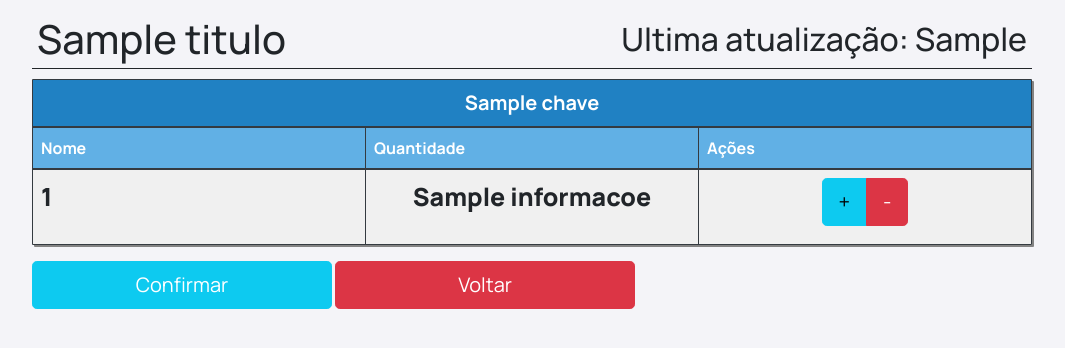
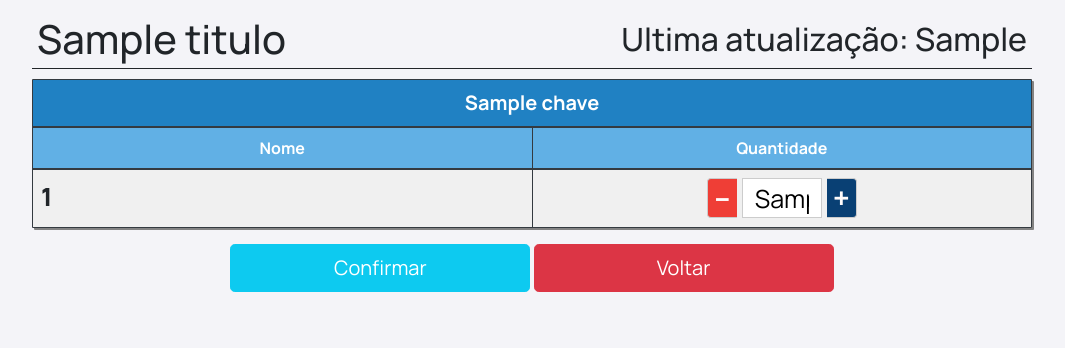
Before and after one commit to enzo-garofalo/controle-camara, a Flask app: template Programa/templates/funcionalidade.html in a window 1280 px wide. Shown: the top 348 px of the page, without its empty margins (108-1173 px from the left). Run offline with Flask 3, Linux system fonts and the light colour scheme; the template is opened without the code that fills it: most values are stand-ins (such as "Sample title", 1, 10 or a date in 2020); some libraries are stand-ins or nearby versions.

Commit message:
Fix: Increment/Decrement Button

```diff
--- a/Programa/static/app.css
+++ b/Programa/static/app.css
@@ -172,3 +172,39 @@
     color: white;
     box-shadow: 3px 3px rgba(102, 102, 102, 0.795);/* Largura dos botões */
 }
+.input-number{
+  width: 80px;
+  padding: 0 12px;
+  vertical-align: top;
+  text-align: center;
+  outline: none
+}
+.input-number,
+.input-number-decrement,
+.input-number-increment{
+  border: 1px solid #ccc;
+  height: 40px;
+  user-select: none
+}
+
+.input-number-decrement,
+.input-number-increment{
+  display: inline-block;
+  width: 30px;
+  line-height: 38px;
+  color: #fffcfc;
+  font-size: 30px;
+  text-align: center;
+  font-weight: bold;
+  cursor: pointer;
+}
+.input-number-decrement{
+  border-right: none;
+  border-radius: 4px 0 0 4px;
+  background-color: #ef3e36;
+}
+.input-number-increment{
+  background-color: #094074;
+  border-left: none;
+  border-radius: 0 4px 4px 0
+}
--- a/Programa/templates/funcionalidade.html
+++ b/Programa/templates/funcionalidade.html
@@ -1,11 +1,14 @@
 {% extends "template.html" %}
 {% block conteudo %}
     <div class="content" data-funcao="{{ funcao }}">
+        <form action="{{ url_for('atualiza') }}" method="post">
             {% for chave, produtos in lista.items() %}
             <table class="table table-hover table-striped table-responsive table-bordered table-custom-border">
                 <thead class="thead-custom">
                     <tr>
-                    <th colspan="{% if funcao == 'Retirada' %}5{% else %}3{% endif %}" class="table-title">{{ chave }}</th>
+                        <th colspan="{% if funcao == 'Retirada' %}5{% else %}3{% endif %}" class="table-title">
+                            {{ chave }}
+                        </th>
                     </tr>
                     <tr class="tr-custom">
                         <th class="col-4">Nome</th>
@@ -14,44 +17,40 @@
                             <th class="col-4">Data de Chegada</th>
                             <th class="col-4">Retirar</th>
                         {% endif %}
-                    <th class="col-4">Ações</th>
                     </tr>
                 </thead>
                 <tbody>
                     {% for informacoes in produtos  %}
-                    {% if funcao == 'Retirada' and informacoes[1] == 0 %}
-
-                    {% else %}
                         <tr>
                             <td class="nome">{{ informacoes[0] }}</td>
-                        <td id="qtd-{{ loop.index }}">{{ informacoes[1] }}</td>
+                            <td>
+                                <span class="input-number-decrement">–</span>
+                                <input class="input-number" type="text" value="{{ informacoes[1] }}" min="0" max="10">
+                                <span class="input-number-increment">+</span>
+                            </td>
                             {% if funcao == 'Retirada' %}
-                            <td>{{ informacoes[2] }}</td>
-                            <td id="retirar-{{ loop.index }}">0</td>
+                                <td>
+                                    {{ informacoes[2] }}
+                                </td>
+                                <td id="retirar-{{ loop.index }}">
+                                    0
+                                </td>
                             {% endif %}
-                        <td>
-                            <div class="btn-group" role="group">
-                                <button class="btn btn-info btn-lg adicionar" data-index="{{ loop.index }}">+</button>
-                                <button class="btn btn-danger btn-lg remover" data-index="{{ loop.index }}">-</button>
-                            </div>
-                        </td>
                         </tr>
-                    {% endif %}
                     {% endfor %}
                 </tbody>
             {% endfor %}
             </table>
             <div class="btn-footer">
-            <a href="{{ url_for('index') }}">
                 <button class="btn btn-info  btn-lg btn-block mb-2">
                     Confirmar
                 </button>
-            </a>
                 <a href="{{ url_for('redireciona', funcao=funcao) }}">
                     <button class="btn btn-danger  btn-lg btn-block mb-2">
                         Voltar
                     </button>
                 </a>
             </div>
+        </form>
     </div>
 {% endblock %}
--- a/Programa/templates/template.html
+++ b/Programa/templates/template.html
@@ -19,6 +19,7 @@
 
         {% block conteudo%}  {% endblock %}
 
+        <script src="https://code.jquery.com/jquery-3.6.0.min.js"></script>
         <script type="text/javascript" src="{{ url_for('static', filename='app.js') }}"></script>
 
     </div>
```
Also changed, not shown: Programa/models/update.py (+9 -2 lines), Programa/models/views.py (+6 -1 lines), Programa/static/app.js (+25 -30 lines), 1 other file. Lines whose indentation alone changed are shown as unchanged.
